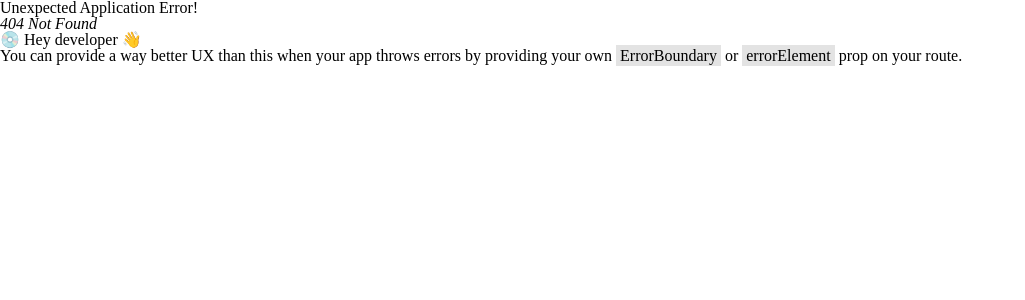
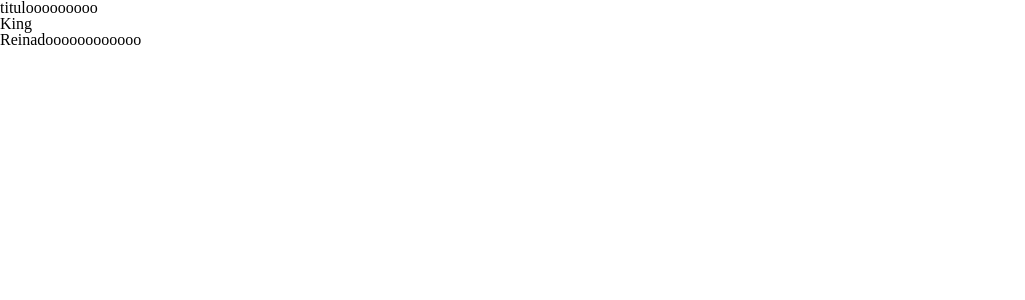
Before and after one commit to Augusto-Bsilva/Tarefa-2-REACT, a React (Vite) app: page /home/book/1 in a window 1280 px wide. Before the commit this address had no page. Shown: the top 300 px of the page, without its empty margins (0-1025 px from the left). Built offline with nearby package versions, Linux system fonts and the light colour scheme.

Commit message:
feat: implmentando estruturas de teste nas paginas para testar botão de entrar da pagina Login

```diff
--- a/index.html
+++ b/index.html
@@ -1,5 +1,5 @@
 <!doctype html>
-<html lang="en">
+<html lang="pt-BR">
   <head>
     <meta charset="UTF-8" />
     <link rel="icon" type="image/svg+xml" href=""/>
--- a/src/components/Header/index.tsx
+++ b/src/components/Header/index.tsx
@@ -1,5 +1,5 @@
 export default function Header(){
     return(
-        <></>
+        <header><h1>titulooooooooo</h1></header>
     )
 }
--- a/src/layouts/RootLayout.tsx
+++ b/src/layouts/RootLayout.tsx
@@ -1,9 +1,13 @@
+import { Outlet } from "react-router-dom";
 import Header from "../components/Header";
 
 
 
 export default function RootLayout(){
-    <>
+    return(<>
         <Header />
+        <main>
+            <Outlet />
+        </main>
     </>
-}
+)}
--- a/src/pages/Book/index.tsx
+++ b/src/pages/Book/index.tsx
@@ -1,15 +1,16 @@
 import { useParams } from "react-router-dom"
 
 export default function Book(){
-    const { bookId } = useParams()
-    const book = livros.find(book => book.id === Number(bookId))
-    if(!book){
-        return <h1>Livro não encontrado</h1>
-    }
+    //const { bookId } = useParams()
+    //const book = livros.find(book => book.id === Number(bookId))
+    //if(!book){
+    //    return <h1>Livro não encontrado</h1>
+    //}
     return(
-        <>
-            <h1>King</h1>
+        <section><h1>King</h1>
             <p>Reinadoooooooooooo</p>
-        </>
+        </section>
+
+
     )
 }
--- a/src/pages/Home/index.tsx
+++ b/src/pages/Home/index.tsx
@@ -0,0 +1,7 @@
+export default function Home(){
+    return(
+        <section>
+       <h1>helooooooo</h1>
+       </section>
+    )
+}
--- a/src/pages/VerMais/index.tsx
+++ b/src/pages/VerMais/index.tsx
@@ -0,0 +1,7 @@
+export default function VerMais(){
+    return(
+        <section>
+        <h1>helooooooo</h1>
+        </section>
+    )
+}
```
Also changed, not shown: src/router.tsx (+7 -7 lines).
